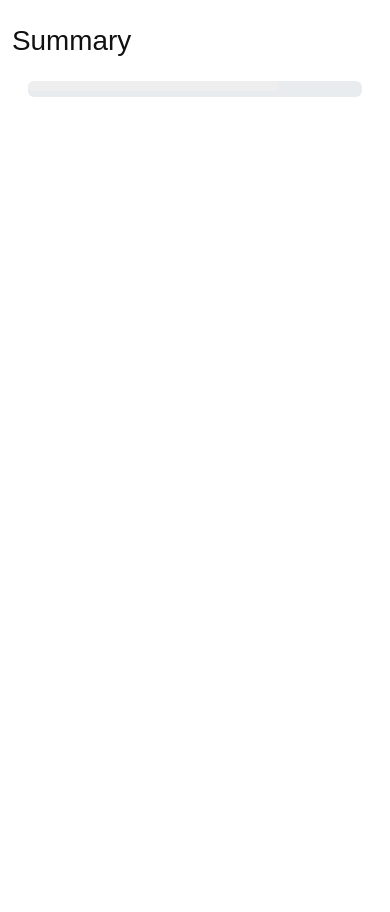
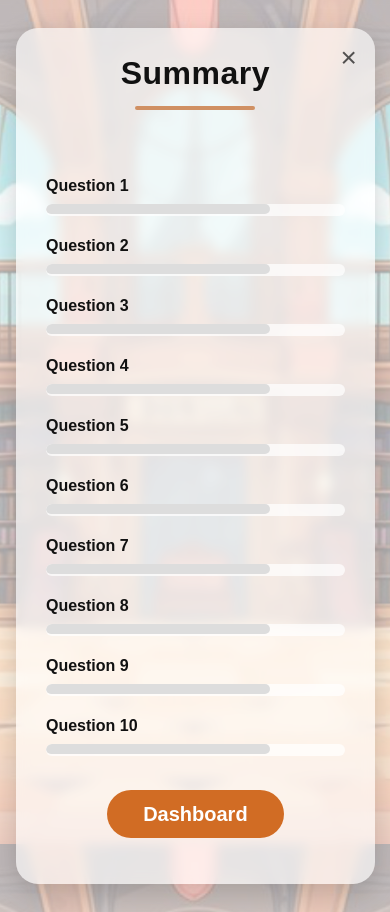
Before and after one commit to sjw-99/Week-5-Project, a plain HTML site: page client/summary.html in a window 390 px wide. Before the commit the page ends 844 px from the top, so only its background shows below. Drawn offline with nearby package versions, Linux system fonts and the light colour scheme.

Commit message:
updated version

```diff
--- a/client/styles/styles.css
+++ b/client/styles/styles.css
@@ -119,6 +119,28 @@ body {
   filter: brightness(0.95);
 }
 
+/* Missions page */
+.missions-bg {
+  min-height: 100vh;
+  background: linear-gradient(
+      rgba(255, 255, 255, 0.65),
+      rgba(255, 255, 255, 0.65)
+    ),
+    url("images/LibraryBg.jpg") center / cover no-repeat fixed;
+}
+
+.mission-link {
+  display: block;
+}
+
+.mission-link img {
+  display: block;
+}
+
+.mission-link:hover img {
+  filter: brightness(0.95);
+}
+
 /* Missions + Progress */
 .grid-row {
   margin-top: 40px;
@@ -235,7 +257,12 @@ body {
   width: 100%;
   height: 430px;
   object-fit: cover;
+  cursor: pointer;
   display: block;
+}
+
+.fact-img:hover {
+  filter: brightness(0.95);
 }
 
 .fact-overlay {
@@ -310,10 +337,9 @@ body {
 
 .quiz-bg {
   min-height: 100vh;
-  background:
-    linear-gradient(
-      rgba(255,255,255,0.85),
-      rgba(255,255,255,0.85)
+  background: linear-gradient(
+      rgba(255, 255, 255, 0.85),
+      rgba(255, 255, 255, 0.85)
     ),
     url("../styles/images/LibraryBg.jpg") center / cover no-repeat;
 }
@@ -466,7 +492,7 @@ body {
   border-radius: 14px;
   background: rgba(255, 255, 255, 0.55);
   backdrop-filter: blur(8px);
-  box-shadow: 0 12px 30px rgba(0,0,0,0.18);
+  box-shadow: 0 12px 30px rgba(0, 0, 0, 0.18);
   text-align: center;
 }
 
@@ -488,10 +514,10 @@ body {
 .login-card .input {
   height: 56px;
   border-radius: 30px;
-  border: 1px solid rgba(0,0,0,0.15);
+  border: 1px solid rgba(0, 0, 0, 0.15);
   padding: 0 22px;
   font-size: 20px;
-  background: rgba(255,255,255,0.85);
+  background: rgba(255, 255, 255, 0.85);
   outline: none;
 }
 
@@ -516,7 +542,7 @@ body {
   height: 48px;
   border: none;
   border-radius: 26px;
-  background: #F28C28;
+  background: #f28c28;
   color: #111;
   font-size: 20px;
   font-weight: 700;
@@ -558,3 +584,133 @@ body {
     height: 50px;
   }
 }
+
+/* Summary Page */
+
+.summary-page {
+  min-height: 100vh;
+  background: linear-gradient(
+      rgba(255, 255, 255, 0.65),
+      rgba(255, 255, 255, 0.65)
+    ),
+    url("images/LibraryBg.jpg") center / cover no-repeat fixed;
+  display: grid;
+  place-items: center;
+  padding: 28px 16px;
+}
+
+.summary-panel {
+  width: min(1000px, 92vw);
+  background: rgba(255, 255, 255, 0.62);
+  backdrop-filter: blur(6px);
+  border-radius: 22px;
+  padding: 34px 34px 28px;
+  box-shadow: 0 10px 30px rgba(0, 0, 0, 0.18);
+  position: relative;
+}
+
+/* Title */
+.summary-title {
+  font-size: clamp(34px, 4vw, 48px);
+  font-weight: 900;
+  text-align: center;
+  margin-bottom: 22px;
+  letter-spacing: 0.5px;
+}
+
+.summary-title::after {
+  content: "";
+  display: block;
+  width: 120px;
+  height: 4px;
+  background: #d09063;
+  margin: 14px auto 0;
+  border-radius: 4px;
+}
+
+/* Close button */
+.summary-close {
+  position: absolute;
+  top: 16px;
+  right: 18px;
+  font-size: 28px;
+  line-height: 1;
+  color: #111;
+  text-decoration: none;
+  opacity: 0.7;
+}
+
+.summary-close:hover {
+  opacity: 1;
+}
+
+/* bars for the Questions */
+
+.summary-panel p {
+  font-weight: 700;
+  margin-bottom: 6px;
+  margin-top: 18px;
+}
+
+/* Progress container */
+.progress {
+  height: 14px;
+  border-radius: 999px;
+  background: rgba(255, 255, 255, 0.7);
+  overflow: hidden;
+}
+
+.progress-bar {
+  width: 75%;
+  background-color: #ddd;
+  transition: background-color 0.3s ease;
+}
+
+/* JS */
+.progress-bar.is-correct {
+  background-color: #9db24a;
+}
+
+.progress-bar.is-wrong {
+  background-color: #c9362c;
+}
+
+.summary-actions {
+  display: flex;
+  justify-content: center;
+  margin-top: 34px;
+}
+
+.summary-dashboard {
+  display: inline-flex;
+  align-items: center;
+  justify-content: center;
+  height: 48px;
+  padding: 0 36px;
+  border-radius: 26px;
+  background: #d16c24;
+  color: #fff;
+  text-decoration: none;
+  font-weight: 800;
+  font-size: 20px;
+}
+
+.summary-dashboard:hover {
+  filter: brightness(0.96);
+}
+
+/* Mobile */
+
+@media (max-width: 640px) {
+  .summary-panel {
+    padding: 26px 18px 22px;
+  }
+
+  .summary-title {
+    font-size: 32px;
+  }
+
+  .progress {
+    height: 12px;
+  }
+}
--- a/client/summary.html
+++ b/client/summary.html
@@ -7,15 +7,77 @@
   <link rel="stylesheet" href="styles/styles.css">
   <title>Summary</title>
 </head>
-<body>
-<h1>Summary</h1>
-<body class="container py-4 py-md-5">
-            <section class="quiz-shell mx-auto p-3 p-md-4 rounded-4">
-<div class="progress" role="progressbar" aria-label="Basic example" aria-valuenow="75" aria-valuemin="0" aria-valuemax="100">
-  <div class="progress-bar w-75">
+
+<body class="summary-page">
+
+  <section class="summary-panel">
+
+    <!-- Close button -->
+    <a class="summary-close" href="index.html" aria-label="Back to dashboard">×</a>
+
+    <h1 class="summary-title">Summary</h1>
+
+    <div class="container py-4">
+
+
+      <p>Question 1</p>
+      <div class="progress">
+        <div class="progress-bar w-75" data-question="0"></div>
       </div>
+
+      <p>Question 2</p>
+      <div class="progress">
+        <div class="progress-bar w-75" data-question="1"></div>
       </div>
+
+      <p>Question 3</p>
+      <div class="progress">
+        <div class="progress-bar w-75" data-question="2"></div>
       </div>
+
+      <p>Question 4</p>
+      <div class="progress">
+        <div class="progress-bar w-75" data-question="3"></div>
       </div>
+
+      <p>Question 5</p>
+      <div class="progress">
+        <div class="progress-bar w-75" data-question="4"></div>
+      </div>
+
+      <p>Question 6</p>
+      <div class="progress">
+        <div class="progress-bar w-75" data-question="5"></div>
+      </div>
+
+      <p>Question 7</p>
+      <div class="progress">
+        <div class="progress-bar w-75" data-question="6"></div>
+      </div>
+
+      <p>Question 8</p>
+      <div class="progress">
+        <div class="progress-bar w-75" data-question="7"></div>
+      </div>
+
+      <p>Question 9</p>
+      <div class="progress">
+        <div class="progress-bar w-75" data-question="8"></div>
+      </div>
+
+      <p>Question 10</p>
+      <div class="progress">
+        <div class="progress-bar w-75" data-question="9"></div>
+      </div>
+
+      <div class="summary-actions">
+        <a class="summary-dashboard" href="index.html">Dashboard</a>
+      </div>
+
+    </div>
+  </section>
+
+
+  <script src="summary.js"></script>
 </body>
 </html>
```
Also changed, not shown: client/index.html (+86 -44 lines), client/missions.html (+29 -24 lines), client/styles/images/2nd.png, client/styles/images/character.png, client/styles/images/historyLogin.png (deleted), client/styles/images/tudors1.png (added), client/styles/images/ww1.png, 3 other files. Lines whose indentation alone changed are shown as unchanged.
